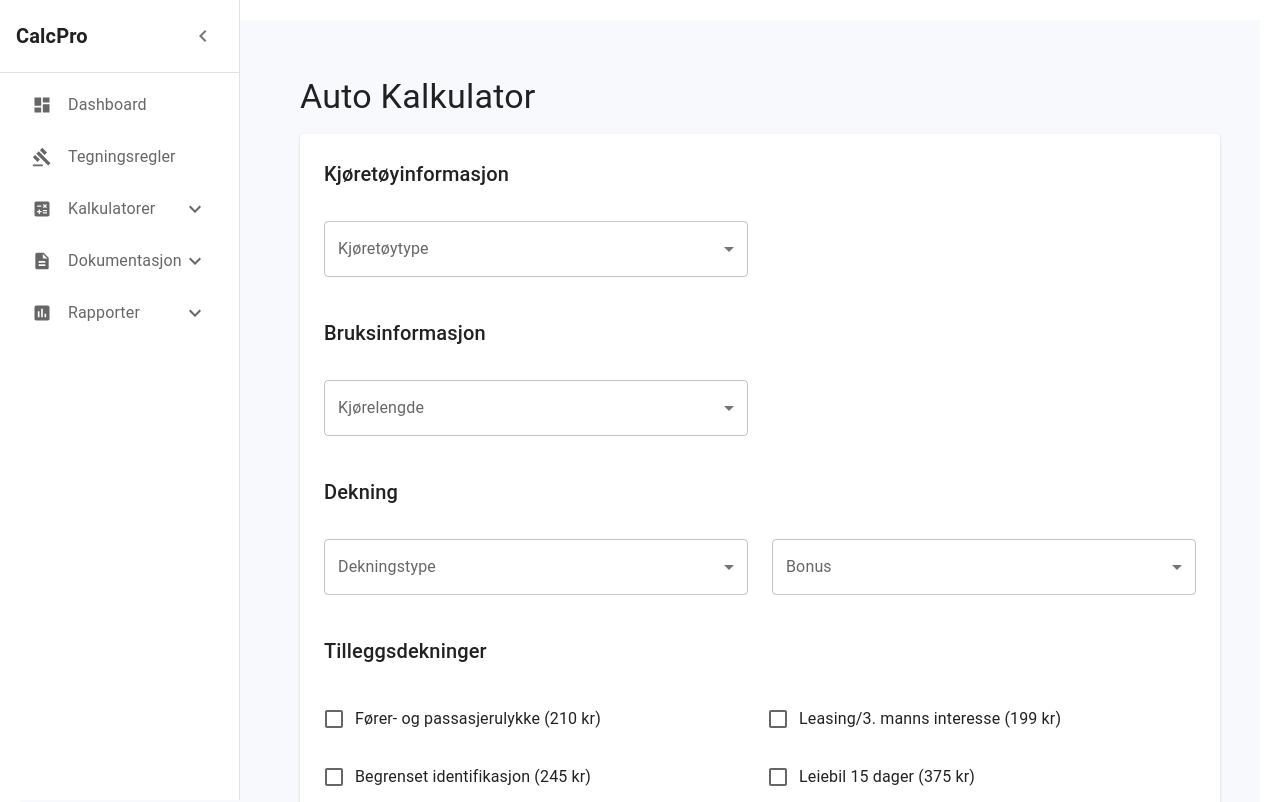
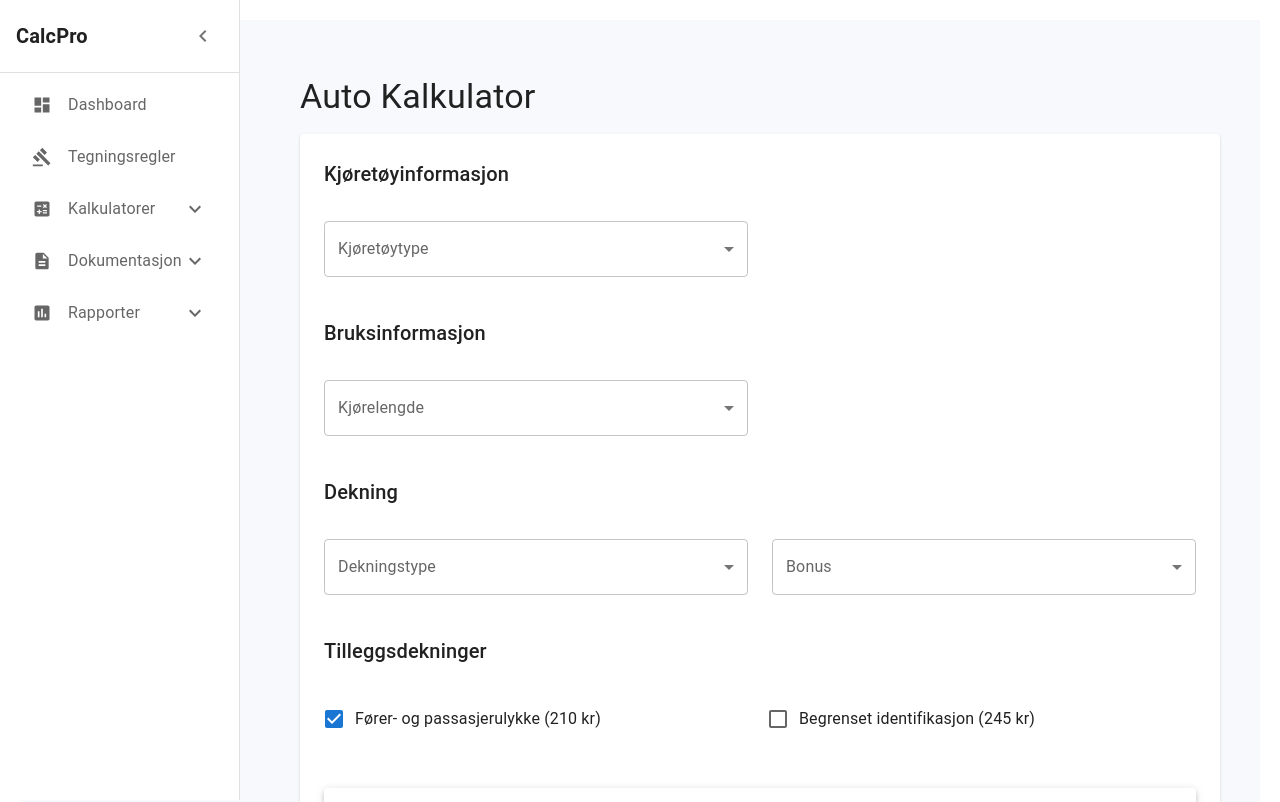
Before and after one commit to Byggmesterforsikring/byggbot, a React app: page /#/calculators/auto in a window 1280 px wide. Shown: the top 802 px of the page. Built offline with nearby package versions, Linux system fonts and the light colour scheme.

Commit message:
fikset logikk knyttet til tillegsdekninger basert på dekning og type kjøretøy

```diff
--- a/src/components/Auto/AutoCalculator.js
+++ b/src/components/Auto/AutoCalculator.js
@@ -25,11 +25,11 @@ import {
 function AutoCalculator() {
   const [formData, setFormData] = useState({
     vehicleType: '',
-    carBrand: '',  // For budget cars
+    carBrand: '',
     mileage: '',
     coverage: '',
     bonusLevel: '',
-    extras: []
+    extras: ['driverAccident']
   });
 
   const handleChange = (event) => {
@@ -41,12 +41,43 @@ function AutoCalculator() {
   };
 
   const handleExtraChange = (extraId) => {
-    setFormData(prevData => ({
+    setFormData(prevData => {
+      let newExtras = [...prevData.extras];
+
+      if (extraId === 'rentalCar15' || extraId === 'rentalCar30') {
+        newExtras = newExtras.filter(id => id !== 'rentalCar15' && id !== 'rentalCar30');
+        if (!prevData.extras.includes(extraId)) {
+          newExtras.push(extraId);
+        }
+      } else {
+        newExtras = prevData.extras.includes(extraId)
+          ? newExtras.filter(id => id !== extraId)
+          : [...newExtras, extraId];
+      }
+
+      return {
         ...prevData,
-      extras: prevData.extras.includes(extraId)
-        ? prevData.extras.filter(id => id !== extraId)
-        : [...prevData.extras, extraId]
-    }));
+        extras: newExtras
+      };
+    });
+  };
+
+  const shouldShowExtra = (extraId) => {
+    const isKasko = formData.coverage === 'FULL_KASKO';
+
+    switch (extraId) {
+      case 'driverAccident':
+        return true;
+      case 'craneLiability':
+        return formData.vehicleType === 'TRUCK';
+      case 'rentalCar15':
+      case 'rentalCar30':
+        return isKasko;
+      case 'leasing':
+        return isKasko;
+      default:
+        return true;
+    }
   };
 
   const calculatePremium = () => {
@@ -54,16 +85,13 @@ function AutoCalculator() {
       return 0;
     }
 
-    // Get base premium from tariff
     let basePremium = TARIFFS[formData.vehicleType]?.[formData.coverage]?.[formData.bonusLevel] || 0;
 
-    // Apply mileage factor
     const mileageOption = MILEAGE_OPTIONS.find(opt => opt.value === parseInt(formData.mileage));
     if (mileageOption) {
       basePremium *= mileageOption.factor;
     }
 
-    // Add extras
     const extrasCost = formData.extras.reduce((sum, extraId) => {
       const extra = EXTRAS.find(e => e.id === extraId);
       return sum + (extra?.price || 0);
@@ -195,6 +223,7 @@ function AutoCalculator() {
           <Grid item xs={12}>
             <Grid container spacing={2}>
               {EXTRAS.map(extra => (
+                shouldShowExtra(extra.id) && (
                   <Grid item xs={12} md={6} key={extra.id}>
                     <FormControlLabel
                       control={
@@ -206,6 +235,7 @@ function AutoCalculator() {
                       label={`${extra.label} (${extra.price} kr)`}
                     />
                   </Grid>
+                )
               ))}
             </Grid>
           </Grid>
```
Lines whose indentation alone changed are shown as unchanged.
